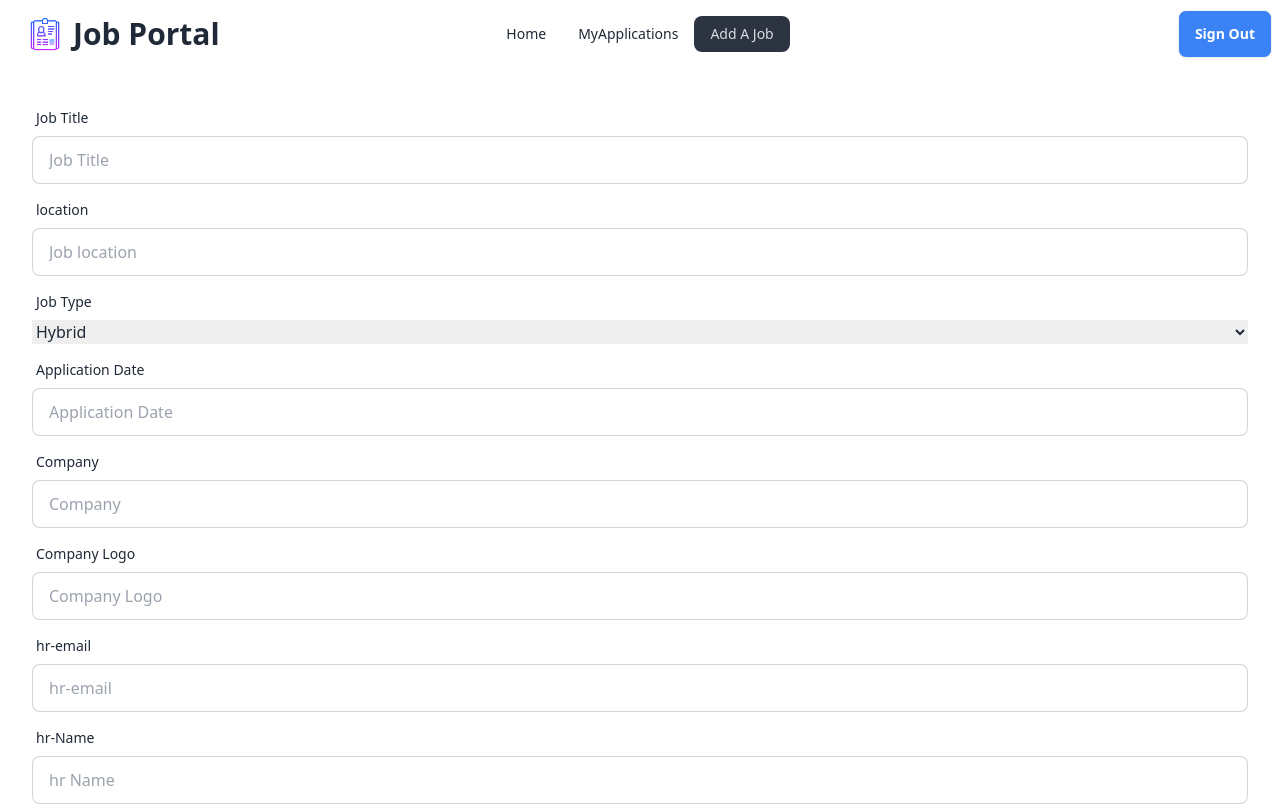
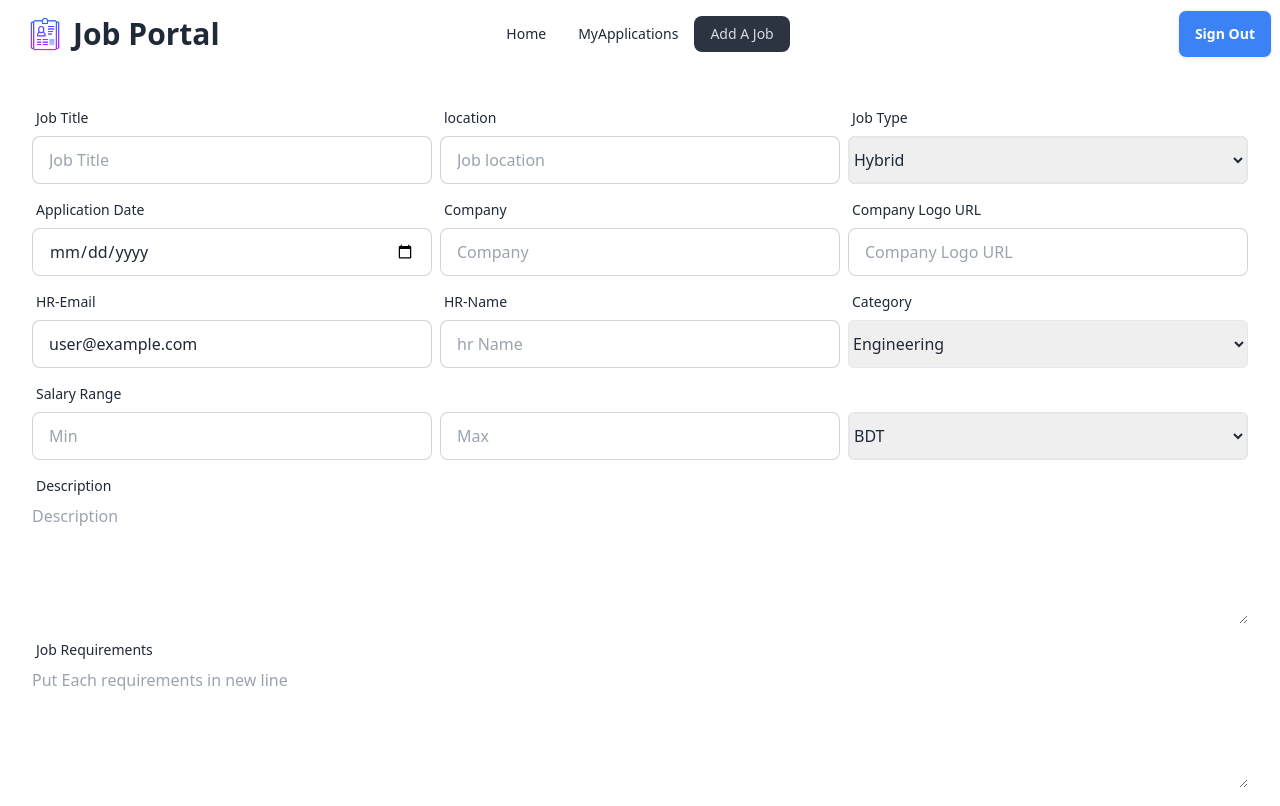
Before and after one commit to MujahidulIslam4541/Job-portal-client, a React (Vite) app: page /addJob in a window 1280 px wide. Shown: the top 806 px of the page. Built offline with nearby package versions, Linux system fonts and the light colour scheme; no server answers; sample sign-in values are in the browser's storage.

Commit message:
add a job all funtonality added

```diff
--- a/src/Pages/Home/BrowserByCategory.jsx
+++ b/src/Pages/Home/BrowserByCategory.jsx
@@ -14,7 +14,7 @@ const BrowserByCategory = () => {
 
       <div>
         <Marquee>
-          <div className="grid grid-cols-1 md:grid-cols-3 lg:grid-cols-5 gap-4">
+          <div className="grid grid-cols-10 gap-4">
             <div className="max-w-sm mx-auto">
               <div className="card bg-base-100 shadow-lg border rounded-md p-4">
                 <div className="flex items-center space-x-4">
--- a/src/Pages/addJob/AddJob.jsx
+++ b/src/Pages/addJob/AddJob.jsx
@@ -1,7 +1,46 @@
+import { useNavigate } from "react-router-dom";
+import Swal from "sweetalert2";
+import UseContext from "../../Hooks/UseContex";
+
 const AddJob = () => {
+  const navigate = useNavigate();
+  const { user } = UseContext();
+  const handleAddJob = (e) => {
+    e.preventDefault();
+    const fromData = new FormData(e.target);
+    const initialData = Object.fromEntries(fromData.entries());
+    // console.log(initialData);
+    const { min, max, currency, ...newJob } = initialData;
+    // console.log(newJob);
+    newJob.salaryRange = { min, max, currency };
+    // console.log(newJob)
+    newJob.requirements = newJob.requirements.split("\n");
+    newJob.responsibility = newJob.responsibility.split("\n");
+    console.log(newJob);
+
+    fetch("http://localhost:5000/jobs", {
+      method: "POST",
+      headers: {
+        "content-type": "application/json",
+      },
+      body: JSON.stringify(newJob),
+    })
+      .then((res) => res.json())
+      .then((data) => {
+        if (data.insertedId) {
+          Swal.fire({
+            title: "Good job!",
+            text: "Job has been added",
+            icon: "success",
+          });
+        }
+        navigate("/");
+      });
+  };
   return (
     <div>
-      <form className="card-body">
+      <form onSubmit={handleAddJob} className="card-body">
+        <div className="grid grid-cols-1 md:grid-cols-2 lg:grid-cols-3 gap-2">
           {/* JOb title */}
           <div className="form-control">
             <label className="label">
@@ -33,11 +72,18 @@ const AddJob = () => {
             <label className="label">
               <span className="label-text">Job Type</span>
             </label>
-          <select name="jobType" id="" placeholder="Pick a Job Type">
-            <option value="a">Hybrid</option>
-            <option value="b">FullTime</option>
-            <option value="c">Intern</option>
-            <option value="d">PartTime</option>
+            <select
+              name="jobType"
+              id=""
+              placeholder="Pick a Job Type"
+              defaultValue={"Pick a Job Type"}
+              className="border-2 h-full w-full rounded-md"
+            >
+              <option>Hybrid</option>
+              <option>Remote</option>
+              <option>FullTime</option>
+              <option>Intern</option>
+              <option>PartTime</option>
             </select>
           </div>
           {/* application date */}
@@ -46,9 +92,9 @@ const AddJob = () => {
               <span className="label-text">Application Date</span>
             </label>
             <input
-            type="text"
+              type="date"
               placeholder="Application Date "
-            name="appDate"
+              name="applicationDeadline"
               className="input input-bordered"
               required
             />
@@ -69,12 +115,12 @@ const AddJob = () => {
           {/* company logo */}
           <div className="form-control">
             <label className="label">
-            <span className="label-text">Company Logo</span>
+              <span className="label-text">Company Logo URL</span>
             </label>
             <input
               type="url"
-            placeholder="Company Logo"
-            name="companyLogo"
+              placeholder="Company Logo URL"
+              name="company_logo"
               className="input input-bordered"
               required
             />
@@ -82,12 +128,13 @@ const AddJob = () => {
           {/* hr-email */}
           <div className="form-control">
             <label className="label">
-            <span className="label-text">hr-email</span>
+              <span className="label-text">HR-Email</span>
             </label>
             <input
-            type="text"
+              type="email"
               placeholder="hr-email "
               name="hrEmail"
+              defaultValue={user?.email}
               className="input input-bordered"
               required
             />
@@ -95,7 +142,7 @@ const AddJob = () => {
           {/* hrName */}
           <div className="form-control">
             <label className="label">
-            <span className="label-text">hr-Name</span>
+              <span className="label-text">HR-Name</span>
             </label>
             <input
               type="text"
@@ -110,12 +157,19 @@ const AddJob = () => {
             <label className="label">
               <span className="label-text">Category</span>
             </label>
-          <select name="category" id="" placeholder="Pick A One Category">
-            <option value="">Engineering</option>
-            <option value="">Marketing</option>
-            <option value="">Teaching</option>
-            <option value="">Finance</option>
+            <select
+              name="category"
+              id=""
+              defaultValue={"Pick A One Category"}
+              placeholder="Pick A One Category"
+              className="w-full h-full rounded-md border"
+            >
+              <option>Engineering</option>
+              <option>Marketing</option>
+              <option>Teaching</option>
+              <option>Finance</option>
             </select>
+          </div>
         </div>
         {/* salary Range */}
         <div className="grid grid-cols-1 md:grid-cols-3 gap-2 items-end">
@@ -142,14 +196,16 @@ const AddJob = () => {
           </div>
           <div className="form-control">
             <select
-              name="category"
+              name="currency"
               id=""
+              defaultValue={"Please Select Your Currency"}
               placeholder="Please Select Your Currency"
+              className="border-2 w-full h-12 rounded-md"
             >
-              <option value="">BDT</option>
-              <option value="">USD</option>
-              <option value="">INR</option>
-              <option value="">RS</option>
+              <option>BDT</option>
+              <option>USD</option>
+              <option>INR</option>
+              <option>RS</option>
             </select>
           </div>
         </div>
@@ -176,7 +232,7 @@ const AddJob = () => {
             rows={5}
             id=""
             placeholder="Put Each requirements in new line "
-            name="description"
+            name="requirements"
             required
           ></textarea>
         </div>
```
Lines whose indentation alone changed are shown as unchanged.
